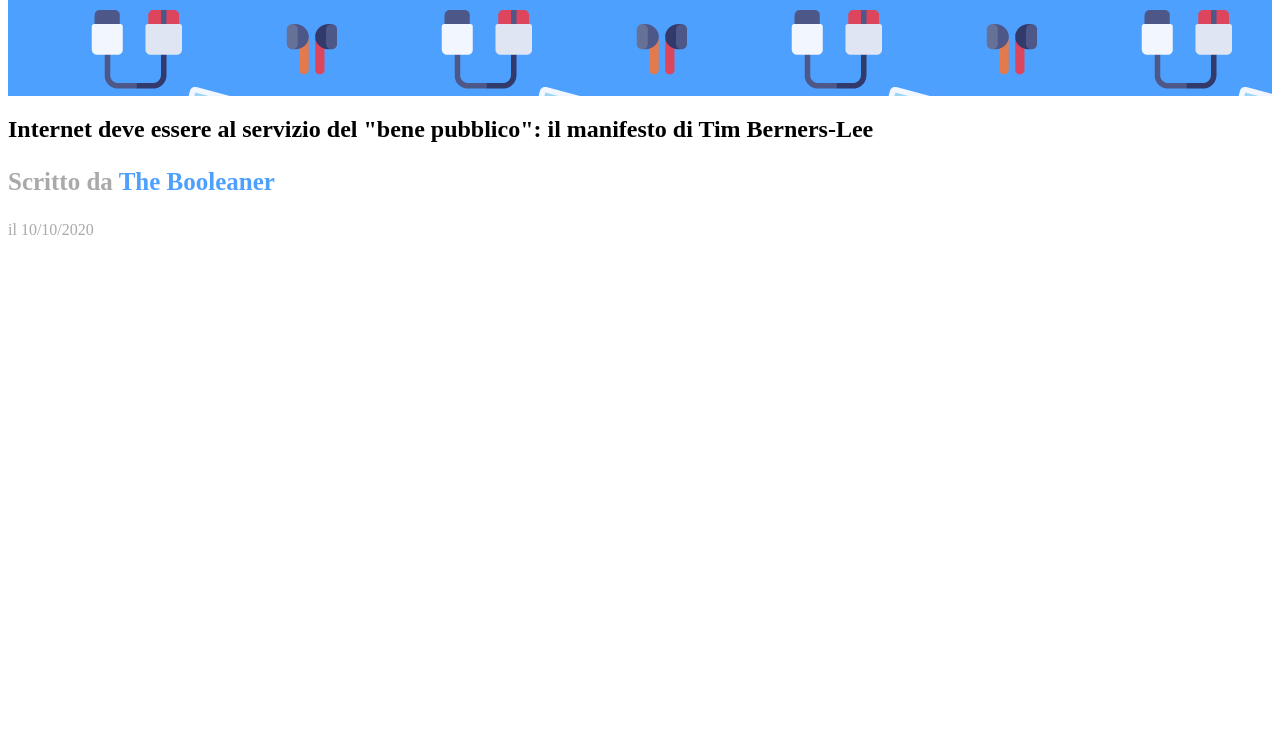
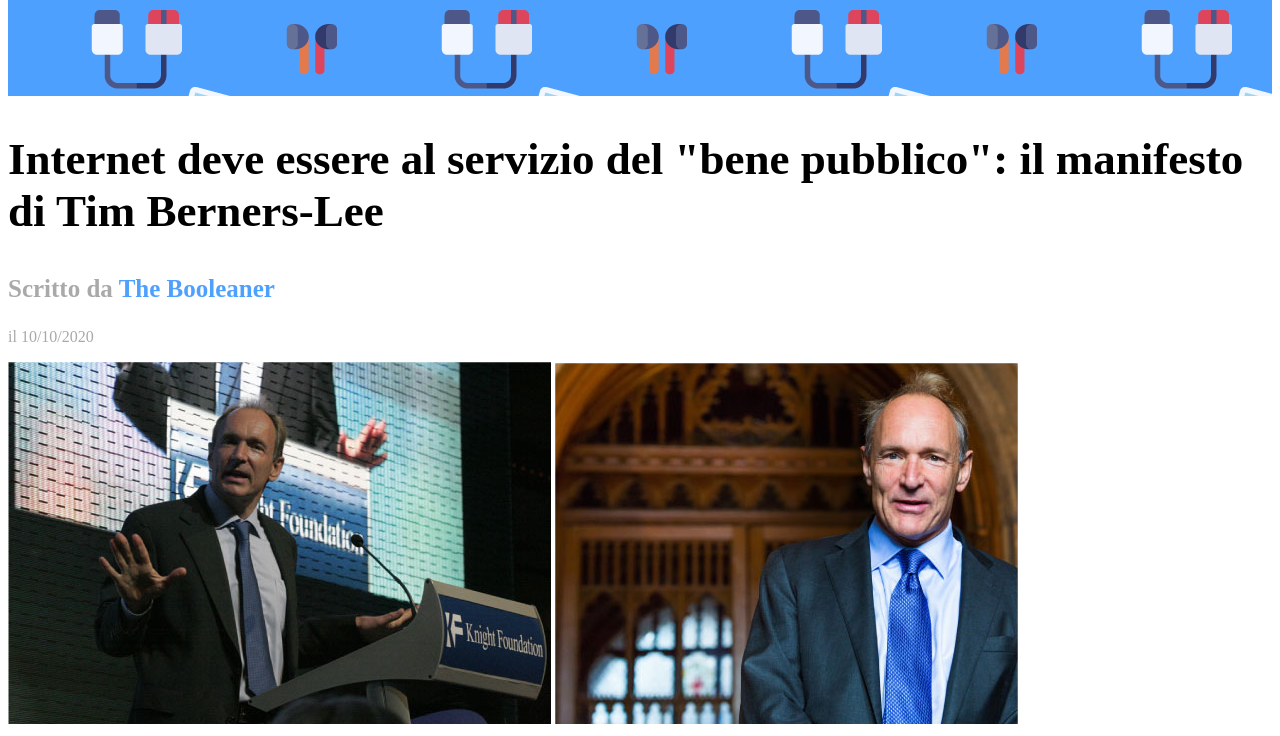
Before and after one commit to federicaarosio/html-css-booleaner, a plain HTML site: page index.html in a window 1280 px wide. Shown: the part 112-848 px from the top of the page. Before the commit the page ends 800 px from the top, so only its background shows below. Drawn offline with Linux system fonts and the light colour scheme.

Commit message:
main title size and Tim photos

```diff
--- a/css/style.css
+++ b/css/style.css
@@ -13,6 +13,11 @@
 
 /* Main */
 
+.title-size {
+  font-size: 45px;
+  font-weight: 800;
+}
+
 .text-date-written-by {
   color: darkgrey;
 }
--- a/index.html
+++ b/index.html
@@ -17,7 +17,7 @@
 
     <!-- Titolo, autore, data -->
     <section>
-      <h1>
+      <h1 class="title-size">
         Internet deve essere al servizio del "bene pubblico": il manifesto di Tim Berners-Lee
       </h1>
 
@@ -31,6 +31,12 @@
       </div>
     </section>
 
+    <!-- Foto Tim Berners-Lee -->
+    <section>
+      <img src="./img/tim-1.jpg" alt="Tim Berners-Lee photo">
+      <img src="./img/tim-2.jpg" alt="Tim Berners-Lee photo">
+    </section>
+
 
 
   </main>
```
